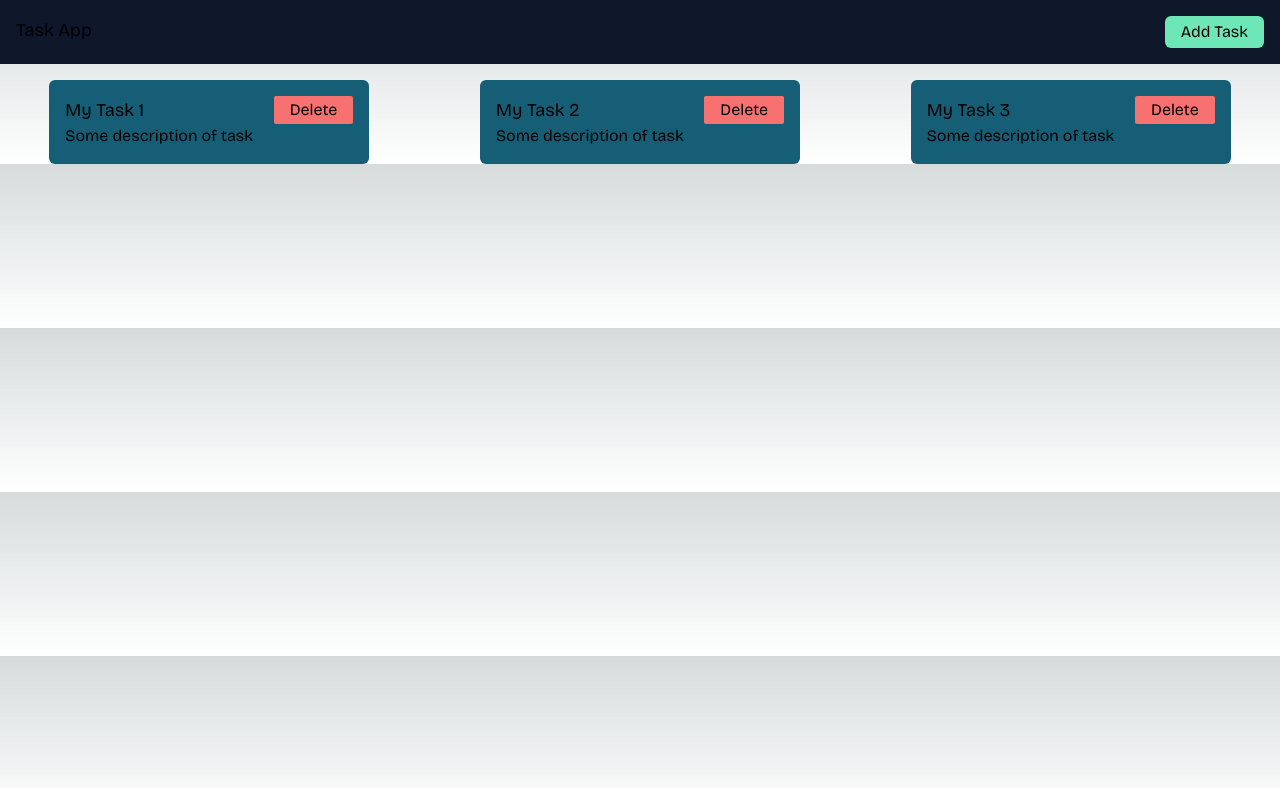
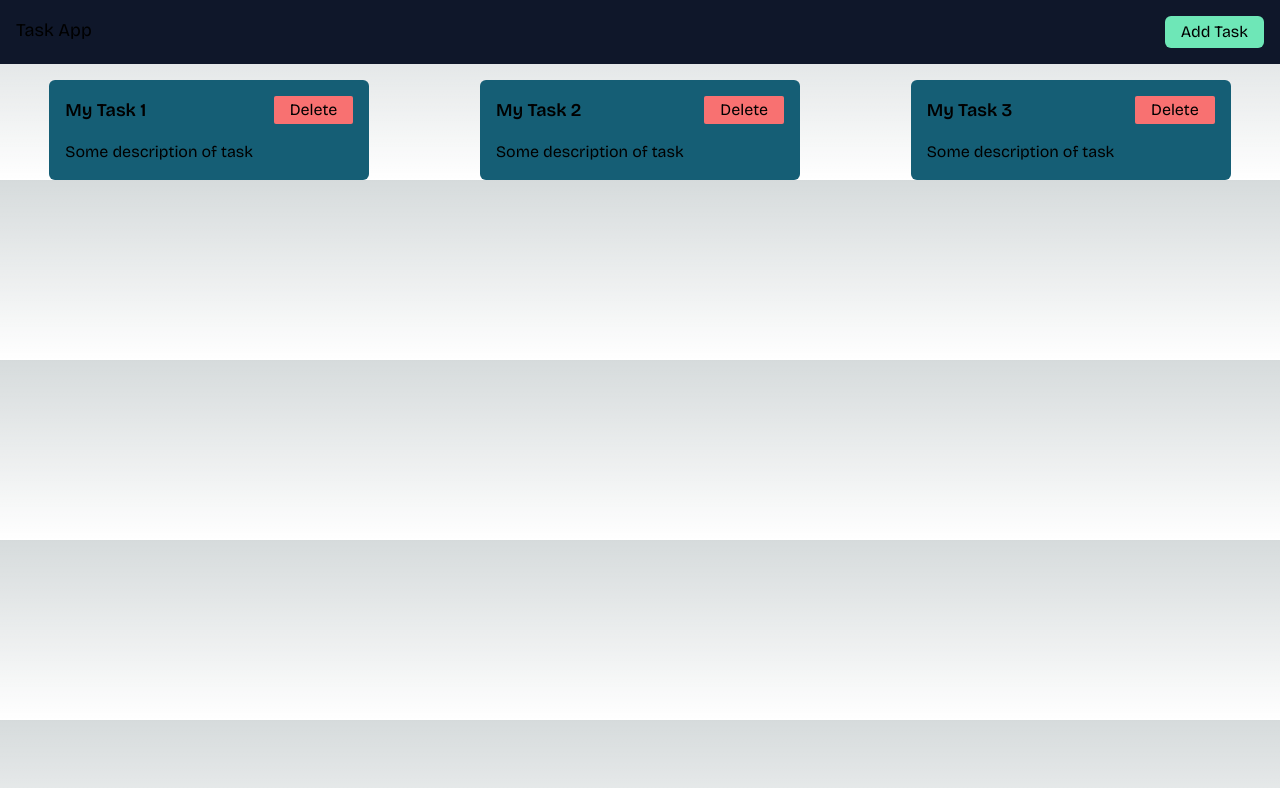
Before and after one commit to VivianaS14/next-todo-app, a Next.js app: page / in a window 1280 px wide. Shown: the top 788 px of the page. Built offline with nearby package versions, Linux system fonts and the light colour scheme.

Commit message:
feat(nav | taskcard): change buttons style

```diff
--- a/components/Navigation.tsx
+++ b/components/Navigation.tsx
@@ -16,7 +16,7 @@ export default function Navigation() {
       <div>
         <button
           type="button"
-          className="bg-emerald-300 text-black px-4 py-1 rounded-md"
+          className="bg-emerald-300 hover:bg-emerald-500 text-black px-4 py-1 rounded-md"
           onClick={() => router.push("/new")}
         >
           Add Task
--- a/components/TaskCard.tsx
+++ b/components/TaskCard.tsx
@@ -22,9 +22,12 @@ export default function TaskCard({ task }: Props) {
       className="w-80 mx-auto p-4 bg-cyan-800 rounded-md"
       onClick={() => router.push(`/edit/${id}`)}
     >
-      <div className="flex justify-between">
-        <h1 className="text-lg">{title}</h1>
-        <button className="bg-red-400 px-4 rounded-sm" onClick={handleDelete}>
+      <div className="flex justify-between mb-4">
+        <h1 className="text-lg font-bold">{title}</h1>
+        <button
+          className="bg-red-400 px-4 rounded-sm hover:bg-red-600 "
+          onClick={handleDelete}
+        >
           Delete
         </button>
       </div>
```
